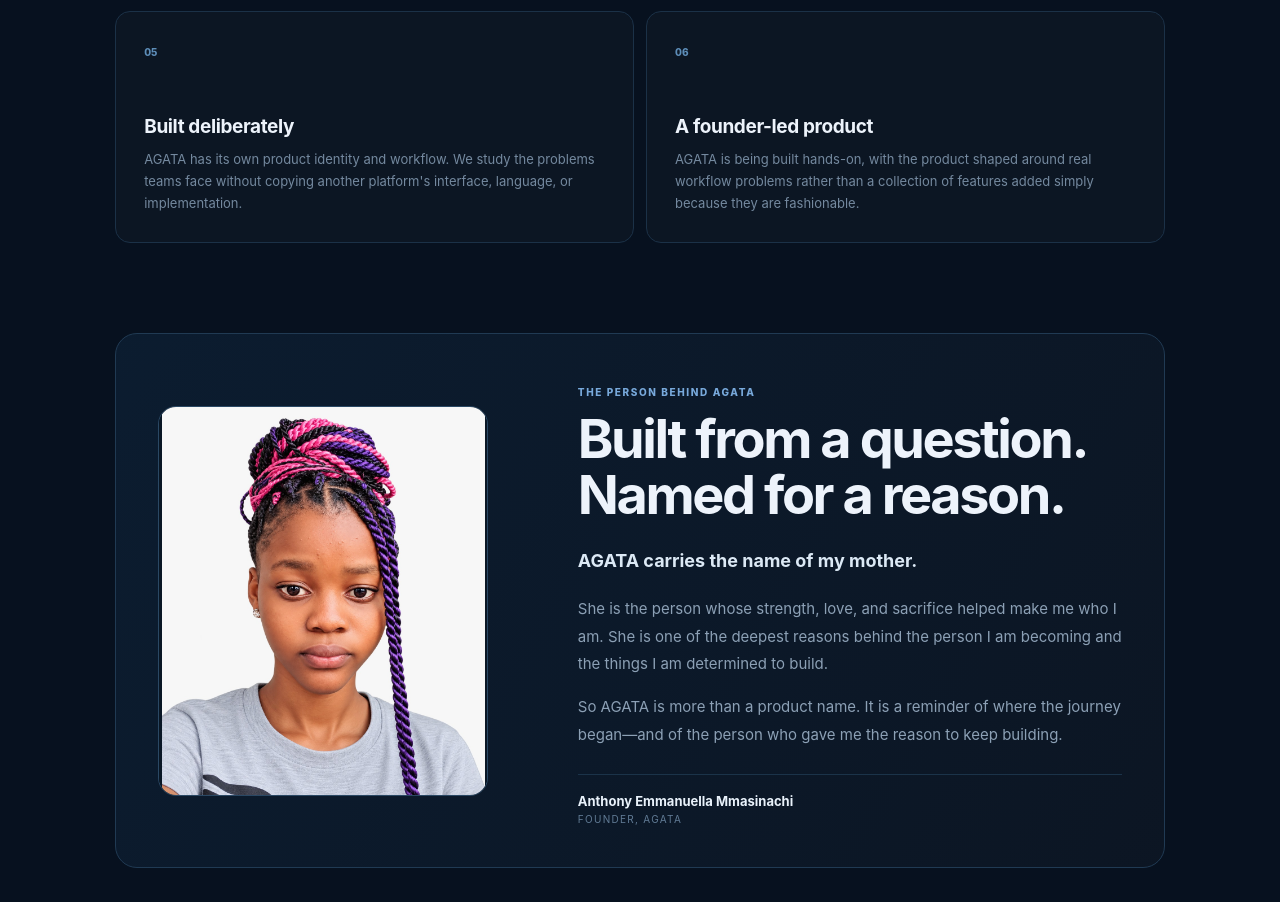
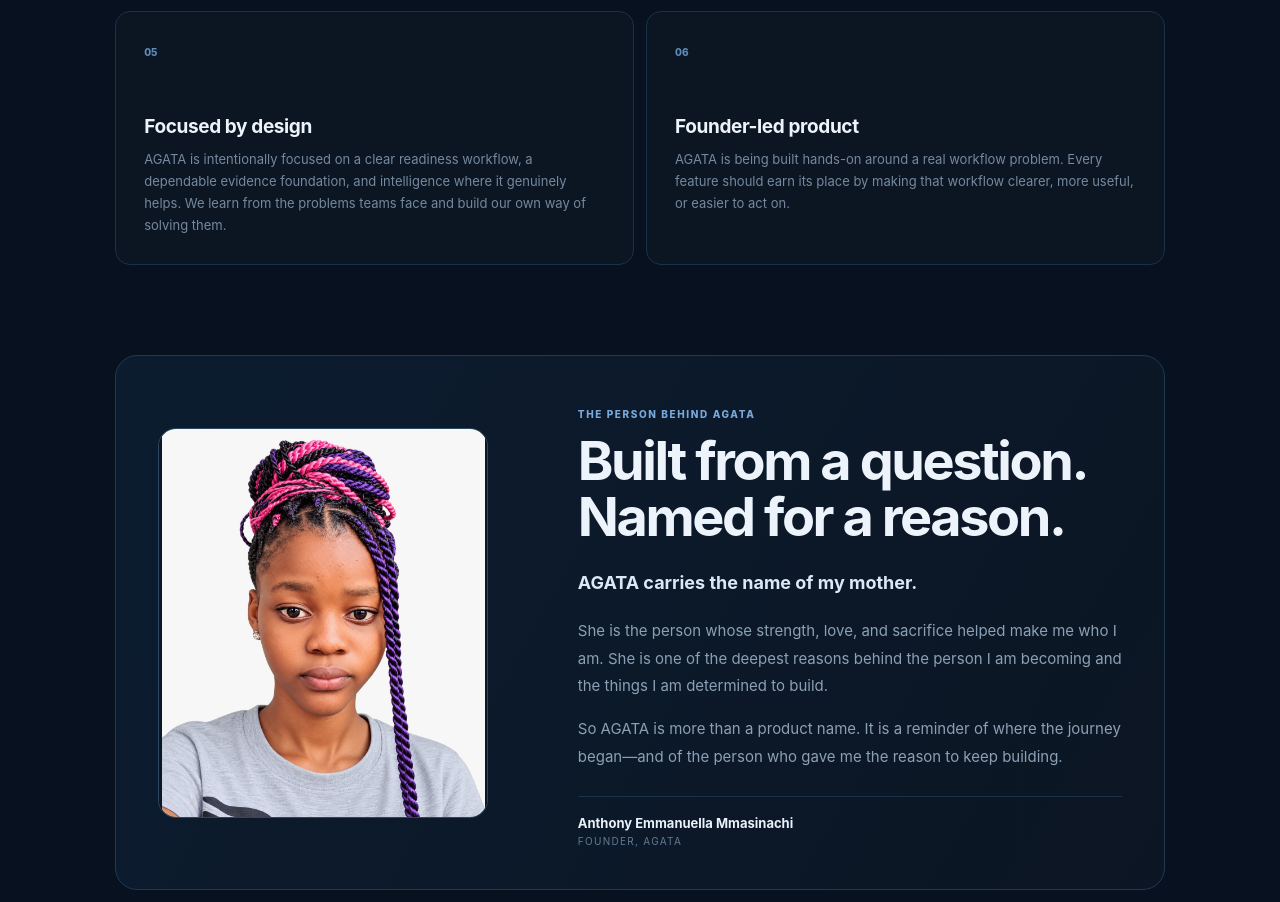
Before and after one commit to Scarlet-Twinz/AGATA, a React (Vite) app in the folder frontend/: page /about in a window 1280 px wide. Shown: the part 1015-1917 px from the top of the page. Built offline with nearby package versions, Linux system fonts and the light colour scheme.

Commit message:
Refine About page product positioning copy

```diff
--- a/frontend/src/pages/PublicInfoPage.tsx
+++ b/frontend/src/pages/PublicInfoPage.tsx
@@ -23,8 +23,8 @@ const content = {
       ["Our mission", "Make evidence-led compliance decisions easier to understand, easier to explain, and easier to act on."],
       ["Our approach", "Start with a dependable rules-based foundation, then use intelligence where it genuinely improves the experience. AI should assist the workflow, not quietly replace its source of truth."],
       ["Our vision", "Build a platform where project teams can see readiness across their work before compliance becomes a last-minute problem."],
-      ["Built deliberately", "AGATA has its own product identity and workflow. We study the problems teams face without copying another platform's interface, language, or implementation."],
-      ["A founder-led product", "AGATA is being built hands-on, with the product shaped around real workflow problems rather than a collection of features added simply because they are fashionable."],
+      ["Focused by design", "AGATA is intentionally focused on a clear readiness workflow, a dependable evidence foundation, and intelligence where it genuinely helps. We learn from the problems teams face and build our own way of solving them."],
+      ["Founder-led product", "AGATA is being built hands-on around a real workflow problem. Every feature should earn its place by making that workflow clearer, more useful, or easier to act on."],
     ],
   },
 };
```
